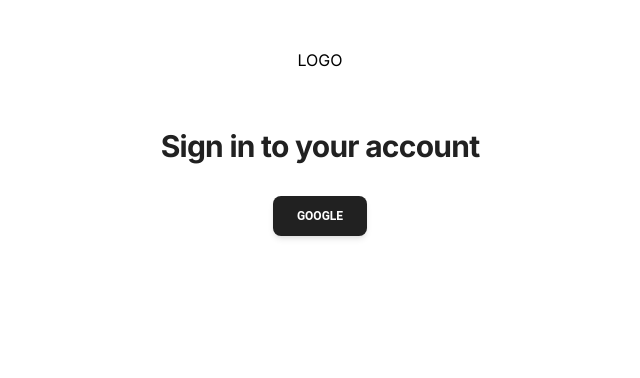
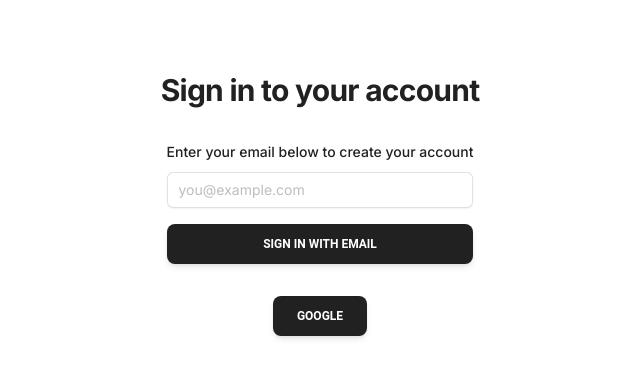
Before and after one commit to JaysonZou/realtime-chat-room, a Next.js app: page /login in a window 1280 px wide. Shown: the top 378 px of the page, without its empty margins (320-960 px from the left). Built offline with nearby package versions, Linux system fonts and the light colour scheme.

Commit message:
refactor login

```diff
--- a/src/app/login/page.tsx
+++ b/src/app/login/page.tsx
@@ -1,28 +1,63 @@
-'use client'
+'use client';
+import { addFriendValidator } from '@/lib/validation';
+import { zodResolver } from '@hookform/resolvers/zod';
 import { Button } from '@material-tailwind/react';
-import { signIn} from 'next-auth/react'
+import { signIn } from 'next-auth/react';
+import { useForm } from 'react-hook-form';
 import { toast } from 'react-hot-toast';
 
-const page = () => {
+const Page = () => {
+  const {
+    register,
+    handleSubmit,
+    setError,
+    formState: { errors },
+  } = useForm<FormData>({
+    resolver: zodResolver(addFriendValidator),
+  });
+
   const loginWithGoogle = async () => {
     try {
       await signIn('google');
     } catch (error) {
-      console.log(error)
-      toast.error('Something went wrong with your sign in.')
+      console.log(error);
+      toast.error('Something went wrong with your sign in.');
     }
+  };
 
-  }
-  return <div className="flex min-h-full items-center justify-center py-12 px-4 sm:px-6 lg:px-8">
+  const onSubmit = (value: unknown) => {};
+
+  return (
+    <div className="flex min-h-full items-center justify-center py-12 px-4 sm:px-6 lg:px-8">
       <div className="w-full flex flex-col items-center max-w-md space-y-8">
         <div className="flex flex-col items-center gap-8">
-        LOGO
-        <h2 className="mt-6 text-align text-3xl font-bold tracking-tight text-gray-900">Sign in to your account</h2>
+          <h2 className="mt-6 text-align text-3xl font-bold tracking-tight text-gray-900">
+            Sign in to your account
+          </h2>
+          <form onSubmit={handleSubmit(onSubmit)} className="max-w-sm">
+            <label
+              htmlFor="email"
+              className="block text-sm font-medium leading-6 text-gray-900"
+            >
+              Enter your email below to create your account
+            </label>
+
+            <div className="mt-2 flex flex-col gap-4">
+              <input
+                {...register('email')}
+                type="text"
+                className="block w-full rounded-md border-0 py-1.5 text-gray-900 shadow-sm ring-1 ring-inset ring-gray-300 placeholder:text-gray-400 focus:ring-2 focus:ring-inset focus:ring-indigo-600 sm:text-sm sm:leading-6"
+                placeholder="you@example.com"
+              />
+              <Button type={'submit'}>Sign In with Email</Button>
+            </div>
+          </form>
         </div>
 
         <Button onClick={loginWithGoogle}>Google</Button>
       </div>
     </div>
-}
+  );
+};
 
-export default page;
+export default Page;
```
Lines whose indentation alone changed are shown as unchanged.
